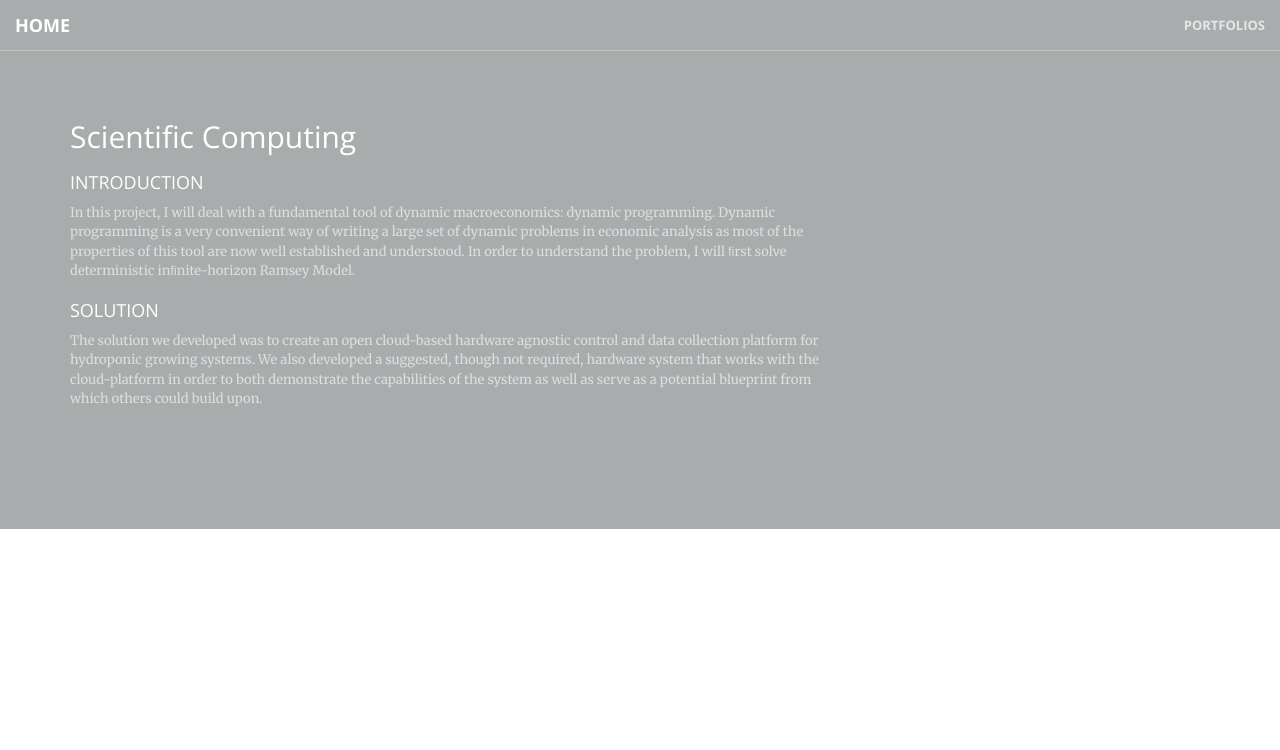
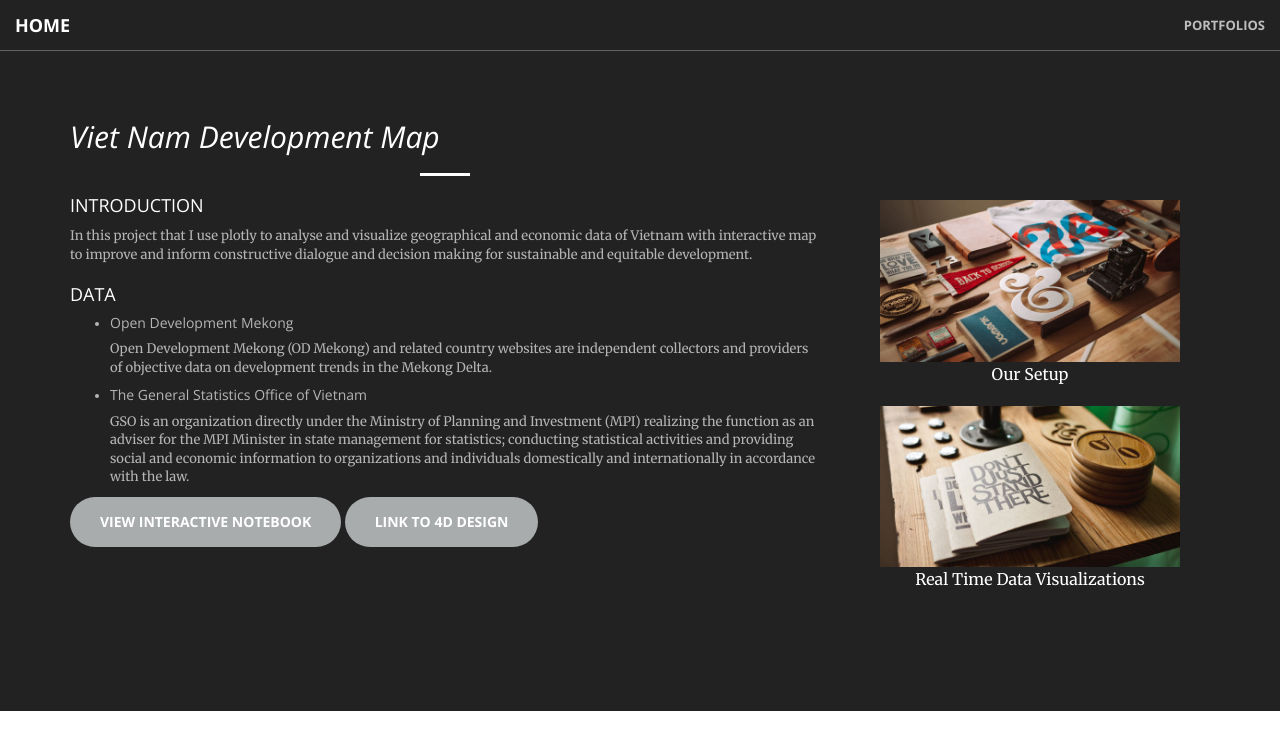
Before and after one commit to non-ceterisparibus/non-ceterisparibus.github.io, a Jekyll site: the page project2.html, which Jekyll copies as it is, in a window 1280 px wide. Shown: the top 750 px of the page. Built offline with Jekyll 4.4.1, drawn with Linux system fonts in a browser that asks for light colours.

Commit message:
Update project2.html

```diff
--- a/project2.html
+++ b/project2.html
@@ -54,25 +51,43 @@
         </nav>
 
         <!-- CONTENT -->
-        <section class="bg-primary">
+        <section class="bg-dark">
             <div class="container">
                 <div class="row">
                     <div class="col-lg-8 text-center" style="text-align: left">
-                        <!-- <hr class="light"> -->
-                        <h2 style="font-style: normal;">Scientific Computing<h2>
+                        <h2 style="font-style: italic">Viet Nam Development Map<h2>
+                        <hr class="light">
                         <h4>INTRODUCTION</h4>
-                        <p class="text-faded" style="font-size: small;">
-                            In this project, I will deal with a fundamental tool of dynamic macroeconomics: dynamic programming. Dynamic programming is a very convenient way of writing a large set of dynamic problems in economic analysis as most of the properties of this tool are now well established and understood. In order to understand the problem, I will ﬁrst solve deterministic inﬁnite-horizon Ramsey Model.
+                        <p class="text-faded" style="font-size: small">
+                         In this project that I use plotly to analyse and visualize geographical and economic data of Vietnam
+                        with interactive map to improve and inform constructive dialogue and decision making for sustainable and equitable development.
                         </p>
-                        <h4>SOLUTION</h4>
-                        <p class="text-faded" style="font-size: small;">
-                        The solution we developed was to create an open cloud-based hardware agnostic control and data collection platform for hydroponic growing systems. We also developed a suggested, though not required, hardware system that works with the cloud-platform in order to both demonstrate the capabilities of the system as well as serve as a potential blueprint from which others could build upon.
-                        </p>
+                        <h4>DATA</h4>
+                            <ul class="text-faded" style="font-size: small">
+                                <li>
+                                    <h5>Open Development Mekong</h5>
+                                    Open Development Mekong (OD Mekong) and related country websites are independent collectors and providers of objective
+                                    data on development trends in the Mekong Delta.
+                                </li>
+                                <li>
+                                    <h5>The General Statistics Office of Vietnam</h5>
+                                    GSO is an organization directly under the Ministry of Planning and Investment (MPI) realizing the function as an adviser
+                                    for the MPI Minister in state management for statistics; conducting statistical activities and providing social and economic information
+                                    to organizations and individuals domestically and internationally in accordance with the law.
+                                </li>
+                            </ul>
+                    <a href="#" class="btn btn-primary btn-xl page-scroll" target="_blank">View Interactive Notebook</a>
+                    <a href="#" class="btn btn-primary btn-xl page-scroll" target="_blank">Link to 4d Design</a>
+                    </div>
+                    <div class="col-lg-4 text-center" style="padding-top: 100px">
+                    <img src="img/portfolio/1.jpg" class="img-responsive" alt="" style="margin :auto" height="300" width="300">
+                    <p>Our Setup</p>
+                    <img src="img/portfolio/2.jpg" class="img-responsive" alt="" style="margin :auto" height="300" width="300">
+                    <p>Real Time Data Visualizations</p>
                     </div>
                 </div>
             </div>
         </section>
-
 
         <!-- jQuery -->
         <script src="js/jquery.js"></script>
@@ -87,6 +102,7 @@
 
         <!-- Custom Theme JavaScript -->
         <script src="js/creative.js"></script>
+
     </body>
 
 </html>
```
Also changed, not shown: other parts of project2.html (+2 -5 lines).
